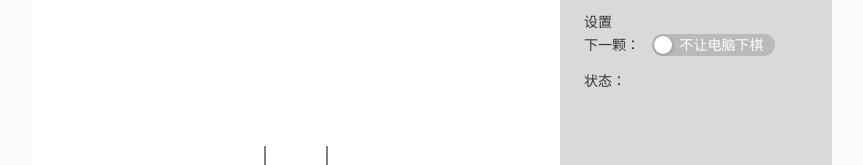
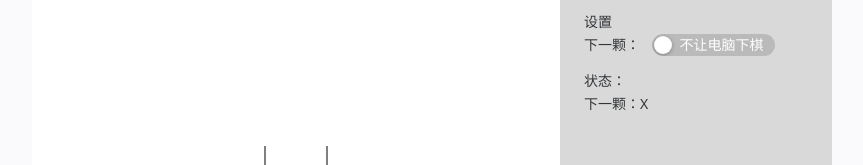
Before and after one commit to pure01fx/tic-tac-toe, a Vue app: page / in a window 1280 px wide. Shown: the part 197-362 px from the top of the page, without its empty margins (208-1071 px from the left). Built offline with nearby package versions, Linux system fonts and the light colour scheme.

Commit message:
feat: show next

```diff
--- a/src/App.vue
+++ b/src/App.vue
@@ -33,7 +33,10 @@
                 </n-flex>
               </n-flex>
             </p>
-            <p>状态：</p>
+            <p>
+              状态：<br />
+              下一颗：{{ machine.nextPlayer.value }}<br />
+            </p>
           </n-layout-sider>
         </n-layout>
       </n-layout>
--- a/src/logic.ts
+++ b/src/logic.ts
@@ -10,13 +10,16 @@ function createPuzzle(): Ref<Array<Array<string | null>>> {
 
 export function createMachine() {
   const puzzle = createPuzzle()
+  const nextPlayer = ref<'X' | 'O'>('X')
 
   const onCellClick = (row: number, col: number) => {
-    puzzle.value[row][col] = Math.random() > 0.5 ? 'X' : 'O'
+    puzzle.value[row][col] = nextPlayer.value
+    nextPlayer.value = nextPlayer.value === 'X' ? 'O' : 'X'
   }
 
   return {
     puzzle,
+    nextPlayer,
     onCellClick,
   }
 }
```
